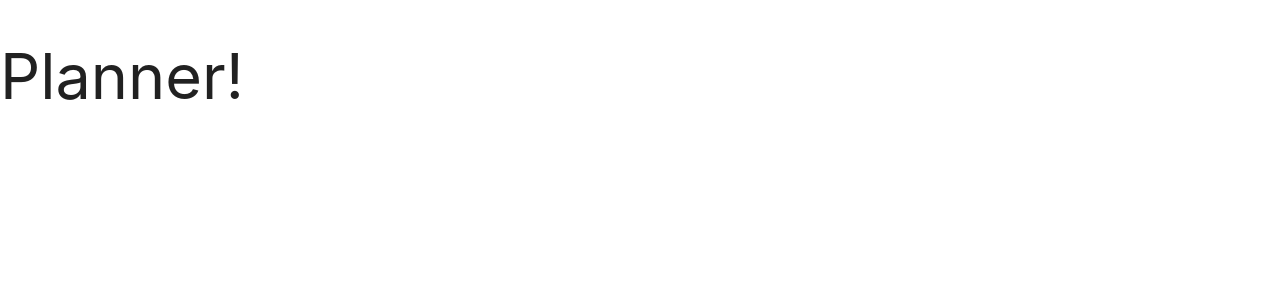
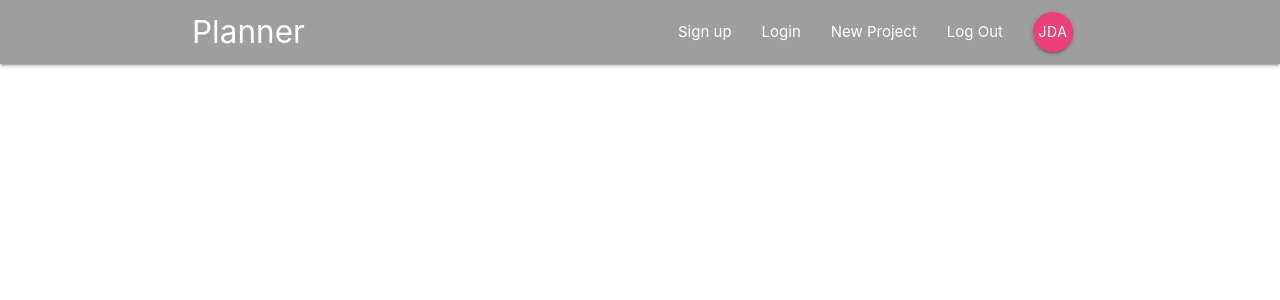
Before and after one commit to jallend1/basic_planner, a React (Create React App) app: page / in a window 1280 px wide. Shown: the top 300 px of the page. Built offline with nearby package versions, Linux system fonts and the light colour scheme.

Commit message:
Completes basic structure for Navbar component

```diff
--- a/src/App.js
+++ b/src/App.js
@@ -1,11 +1,12 @@
 import React, {Component} from 'react';
 import {BrowserRouter} from 'react-router-dom';
+import NavBar from './components/layout/Navbar';
 
 function App() {
   return (
     <BrowserRouter>
       <div className="App">
-        <h1>Planner!</h1>
+        <NavBar />
       </div>
     </BrowserRouter>
   );
--- a/src/components/layout/Navbar.js
+++ b/src/components/layout/Navbar.js
@@ -0,0 +1,18 @@
+import React from 'react';
+import { Link } from 'react-router-dom';
+import SignedInLinks from './SignedInLinks';
+import SignedOutLinks from './SignedOutLinks';
+
+const NavBar = () => {
+    return (
+        <nav className="nav-wrapper grey draken-3">
+            <div className="container">
+            <Link to='/' className='brand-logo'>Planner</Link>
+            <SignedInLinks />
+            <SignedOutLinks />
+            </div>
+        </nav>
+    )
+}
+
+export default NavBar;
--- a/src/components/layout/SignedInLinks.js
+++ b/src/components/layout/SignedInLinks.js
@@ -0,0 +1,14 @@
+import React from 'react';
+import {NavLink} from 'react-router-dom';
+
+const SignedInLinks = () => {
+    return (
+        <ul className="right">
+            <li><NavLink to="/">New Project</NavLink></li>
+            <li><NavLink to="/">Log Out</NavLink></li>
+            <li><NavLink to="/" className="btn btn-floating pink lighten-1">JDA</NavLink></li>
+        </ul>
+    )
+}
+
+export default SignedInLinks;
--- a/src/components/layout/SignedOutLinks.js
+++ b/src/components/layout/SignedOutLinks.js
@@ -0,0 +1,13 @@
+import React from 'react';
+import {NavLink} from 'react-router-dom';
+
+const SignedOutLinks = () => {
+    return (
+        <ul className="right">
+            <li><NavLink to="/">Sign up</NavLink></li>
+            <li><NavLink to="/">Login</NavLink></li>
+        </ul>
+    )
+}
+
+export default SignedOutLinks;
```
Also changed, not shown: 1 other file (tests, documents, lock files or other folders).
